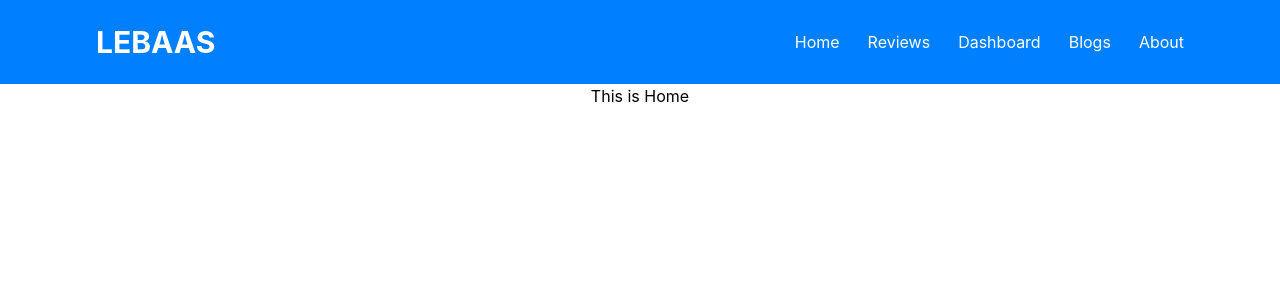
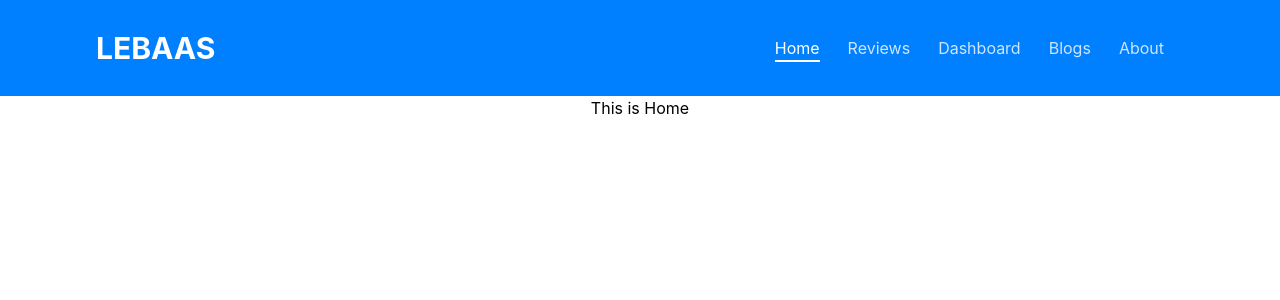
Before and after one commit to hnMurshed/lebaas, a React (Create React App) app: page / in a window 1280 px wide. Shown: the top 300 px of the page. Built offline with nearby package versions, Linux system fonts and the light colour scheme.

Commit message:
CustomLink added and added responsive for navbar

```diff
--- a/package.json
+++ b/package.json
@@ -3,6 +3,7 @@
   "version": "0.1.0",
   "private": true,
   "dependencies": {
+    "@heroicons/react": "^1.0.6",
     "@testing-library/jest-dom": "^5.16.3",
     "@testing-library/react": "^12.1.4",
     "@testing-library/user-event": "^13.5.0",
--- /dev/null
+++ b/src/components/CustomLink/CustomLink.js
@@ -0,0 +1,21 @@
+import React from 'react';
+import { Link, useMatch, useResolvedPath } from 'react-router-dom';
+
+const CustomLink = ({ children, to, ...props }) => {
+    let resolved = useResolvedPath(to);
+    let match = useMatch({ path: resolved.pathname, end: true });
+
+    return (
+        <div>
+            <Link
+                className={`pb-[2px] ${match ? 'border-b-2 border-white text-white' : 'text-[#ffffffcc]'}`}
+                to={to}
+                {...props}
+            >
+                {children}
+            </Link>
+        </div>
+    );
+};
+
+export default CustomLink;
--- a/src/components/Header/Header.css
+++ b/src/components/Header/Header.css
@@ -1,4 +1,5 @@
 .container {
     width: 85%;
     margin: auto;
+    /* color: #ffffff99 */
 }
--- a/src/components/Header/Header.js
+++ b/src/components/Header/Header.js
@@ -1,29 +1,41 @@
-import React from 'react';
+import React, { useState } from 'react';
 import { Link } from 'react-router-dom';
+import { MenuIcon, XIcon } from '@heroicons/react/solid';
 import './Header.css';
+import Navmenu from '../Navmenu/Navmenu';
 
 const Header = () => {
+    const [open, setOpen] = useState(false);
+
+    const linksData = [
+        {id: 1, link: '/', children: 'Home'},
+        {id: 2, link: '/reviews', children: 'Reviews'},
+        {id: 3, link: '/dashboard', children: 'Dashboard'},
+        {id: 4, link: '/blogs', children: 'Blogs'},
+        {id: 5, link: '/about', children: 'About'}
+    ]
+
     return (
-        <div className='bg-[#0080ff] text-white py-6'>
+        <div className='bg-[#0080ff] text-white py-4'>
             <div className="container flex justify-between items-center">
-                <Link to='/'><span className='text-3xl font-bold cursor-pointer'>LEBAAS</span></Link>
-                <ul className='flex gap-7'>
-                    <li>
-                        <Link to='/'>Home</Link>
-                    </li>
-                    <li>
-                        <Link to='/reviews'>Reviews</Link>
-                    </li>
-                    <li>
-                        <Link to='/dashboard'>Dashboard</Link>
-                    </li>
-                    <li>
-                        <Link to='/blogs'>Blogs</Link>
-                    </li>
-                    <li>
-                        <Link to='/about'>About</Link>
-                    </li>
+
+                <div className="">
+                    <span className='text-3xl font-bold cursor-pointer'>
+                        <Link to='/'>LEBAAS</Link>
+                    </span>
+                </div>
+
+                <ul className={`md:flex gap-7 bg-[#0080ff] text-left duration-500 absolute md:static p-5 ${open ? 'top-16 left-0' : 'top-16 left-[-118px]'}`}>
+                    {
+                        linksData.map(linkData => <Navmenu
+                            key={linkData.id}
+                            linkData={linkData}
+                        ></Navmenu>)
+                    }
                 </ul>
+                <div onClick={() => setOpen(!open)} className="w-6 h-6 md:hidden">
+                    {open ? <XIcon></XIcon> : <MenuIcon></MenuIcon>}
+                </div>
             </div>
         </div>
     );
--- /dev/null
+++ b/src/components/Navmenu/Navmenu.js
@@ -0,0 +1,17 @@
+import React from 'react';
+import { Link } from 'react-router-dom';
+import CustomLink from '../CustomLink/CustomLink';
+
+const Navmenu = ({linkData}) => {
+    const {link, children} = linkData;
+    return (
+        <div>
+            <li>
+                {/* <Link to={link}>{children}</Link> */}
+                <CustomLink to={link} children={children}></CustomLink>
+            </li>
+        </div>
+    );
+};
+
+export default Navmenu;
```
Also changed, not shown: 1 other file (tests, documents, lock files or other folders).
